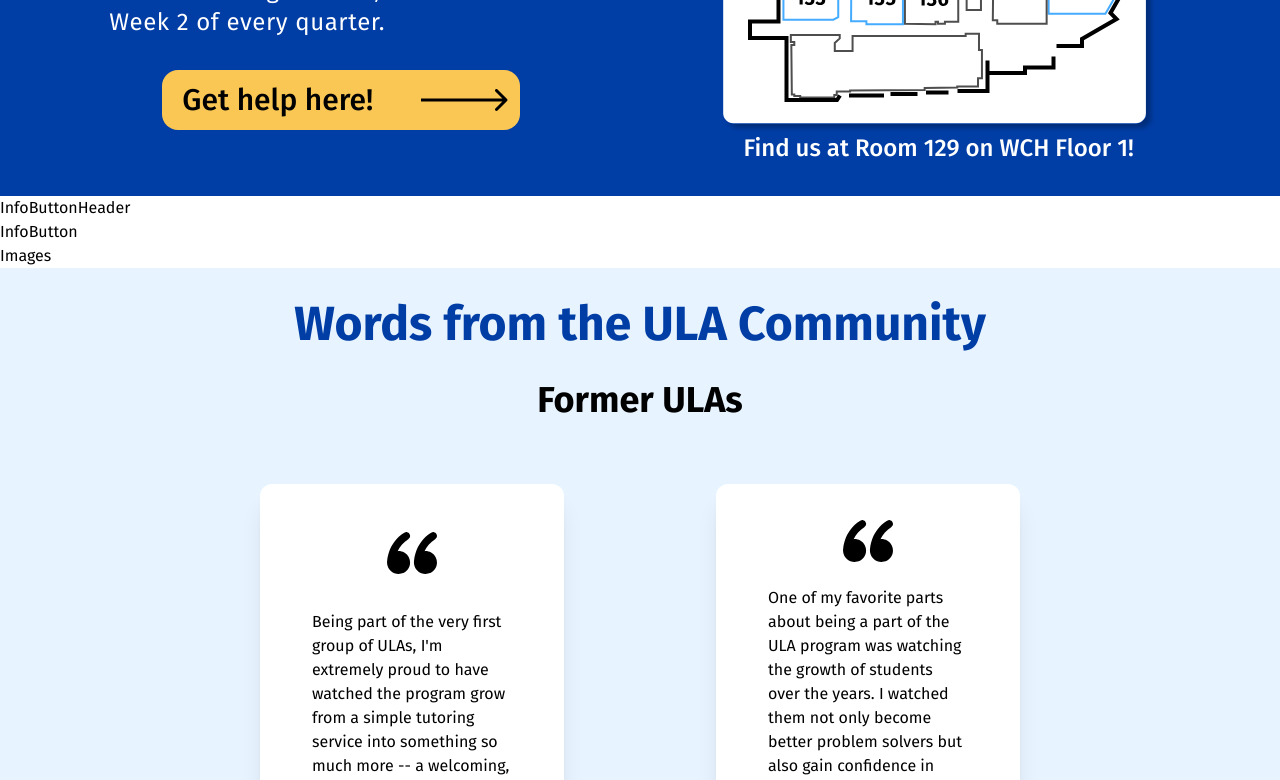
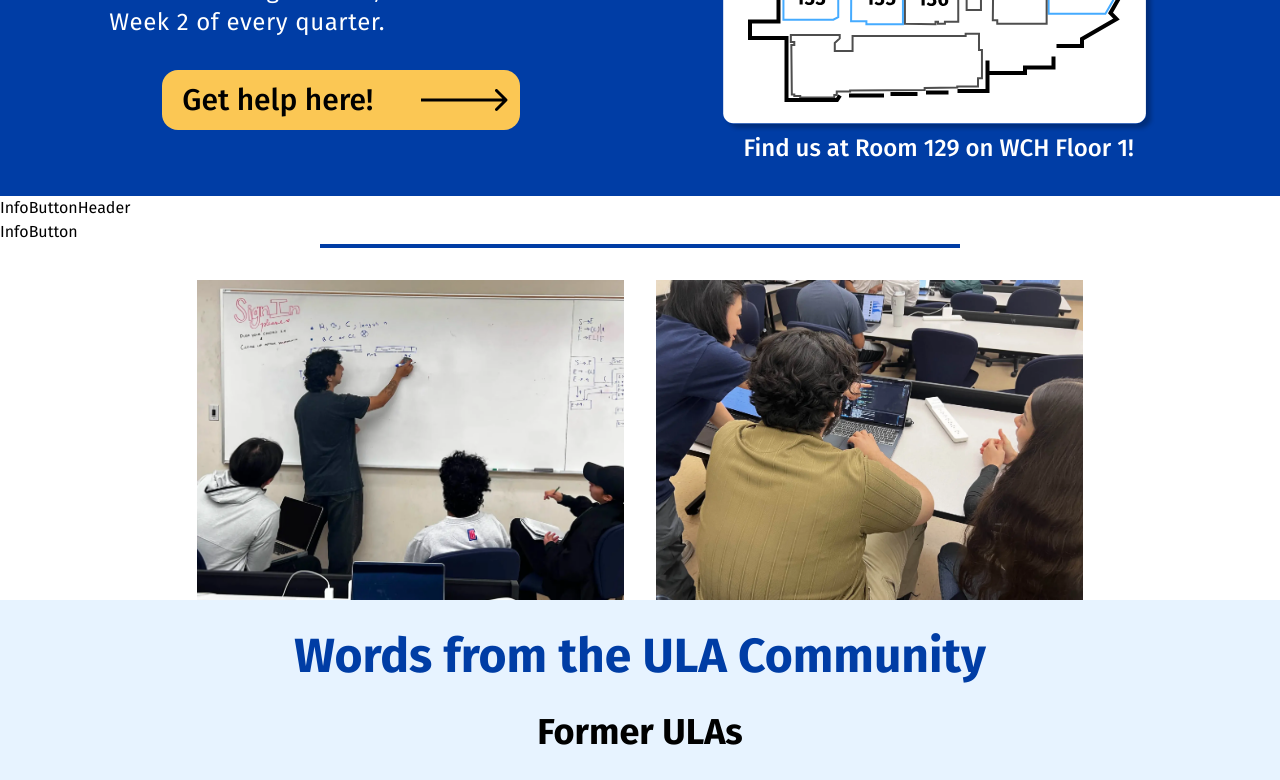
Before and after one commit to acm-ucr/cse-ula, a Next.js app: page / in a window 1280 px wide. Shown: the part 444-1224 px from the top of the page. Built offline with nearby package versions, Linux system fonts and the light colour scheme.

Commit message:
Added homepage images

```diff
--- a/src/components/home/Images.tsx
+++ b/src/components/home/Images.tsx
@@ -1,4 +1,18 @@
+import ulaPic1 from "@/public/home/ulaPic1.webp";
+import ulaPic2 from "@/public/home/ulaPic2.webp";
+import Image from "next/image";
+
+
 const Images = () => {
-  return <div className="">Images</div>;
+  return (
+    <div className="flex flex-col place-items-center gap-8">
+      <div className="w-1/2 border-b-4 border-ula-blue-primary"/>
+
+      <div className="flex flex-row justify-center gap-8 w-1/3">
+        <Image src={ulaPic1} alt="Ula Picture 1" />
+        <Image src={ulaPic2} alt="Ula Picture 2" />
+      </div>
+    </div>
+  );
 };
 export default Images;
```
